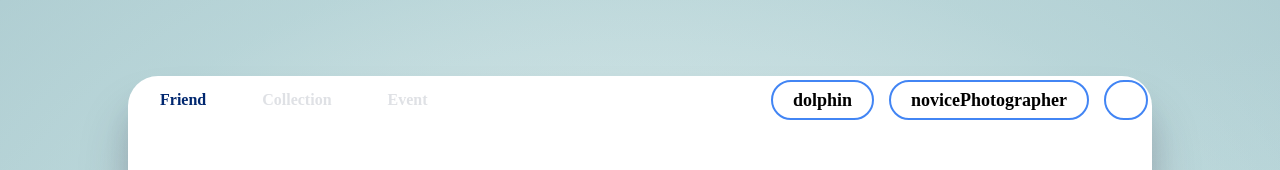
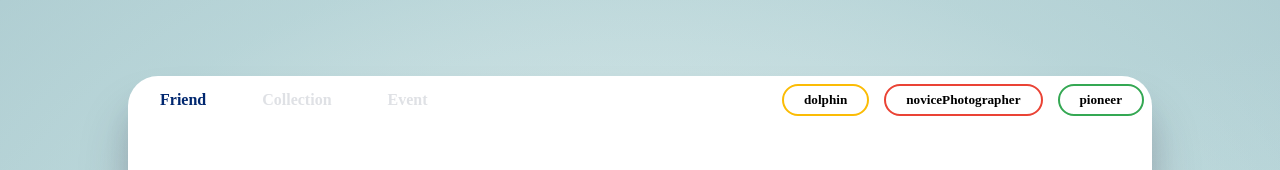
Before and after one commit to GDG-on-Campus-KNU/3rd-sc-6-BlueMosaic-FE, a React (Vite) app in the folder BlueMosaic/: page /mypage in a window 1280 px wide. Shown: the top 170 px of the page. Built offline with nearby package versions, Linux system fonts and the light colour scheme; no server answers; the HTML template or start-up script is replaced by a standard one.

Commit message:
Design: 업적마다, 배지 색깔 변경

```diff
--- a/BlueMosaic/src/components/dashboard/Achievements.tsx
+++ b/BlueMosaic/src/components/dashboard/Achievements.tsx
@@ -67,36 +67,63 @@ export const Achievements = () => {
     fetchData();
   }, []);
 
-
   return (
     <AchievementsWrapper>
       {AchievementInfoStore.getState().cleaner[0] && (
-        <AchievementsFish>
+        <AchievementsFish color="--googleblue-color">
           <span>{"experiencedCleaner012"}</span>
         </AchievementsFish>
       )}
 
       {AchievementInfoStore.getState().diver[0] || (
-        <AchievementsFish>
+        <AchievementsFish color="--googleyellow-color">
           <span>{"dolphin"}</span>
         </AchievementsFish>
       )}
 
       {AchievementInfoStore.getState().photographer[0] || (
-        <AchievementsFish>
+        <AchievementsFish color="--googleRed-color">
           <span>{"novicePhotographer"}</span>
         </AchievementsFish>
       )}
 
       {AchievementInfoStore.getState().pioneer[0] || (
-        <AchievementsFish>
-          <span>{AchievementInfoStore.getState().pioneer[0]}</span>
+        <AchievementsFish color="--googlegreen-color">
+          <span>{"pioneer"}</span>
         </AchievementsFish>
       )}
     </AchievementsWrapper>
+  );
+};
 
-  )
-}
+// ... 이전 코드 ...
+
+export const AchievementsFish = styled.section`
+  max-height: 100%;
+  display: flex;
+  flex-shrink: 0;
+  align-self: stretch;
+  ${Center}
+  padding: 0.33rem 1.25rem;
+  border-radius: 1.25rem;
+  border: 2px solid var(--googleblue-color);
+  background: var(--white-color);
+  font-family: Poppins;
+
+  ${({ color }) => `
+    border-color: var(${color});
+  `}
+
+  span {
+    display: flex;
+    ${Center}
+    align-self: stretch;
+    font-feature-settings: 'clig' off, 'liga' off;
+    font-size: 0.825rem;
+    font-weight: 700;
+    line-height: 1.625rem;
+  }
+`;
 
 export const AchievementsWrapper = styled.section`
 display: flex;
@@ -104,29 +131,6 @@ justify-content: flex-end;
 align-items: center;
 gap: 0.9375rem;
 flex-shrink: 0;
-margin: 0.25rem;
+margin: 0.50rem;
 margin-left: auto;
 `
-
-export const AchievementsFish = styled.section`
-max-height: 100%;
-display: flex;
-flex-shrink: 0;
-align-self: stretch;
-${Center}
-padding: 0.63rem 1.25rem;
-border-radius: 1.25rem;
-border: 2px solid var(--googleblue-color);
-background: var(--white-color);
-
-span {
-  display: flex;
-  ${Center}
-  align-self: stretch;
-  font-feature-settings: 'clig' off, 'liga' off;
-  font-family: Poppins;
-  font-size: 1.125rem;
-  font-weight: 700;
-  line-height: 1.625rem;
-}
-`
```
